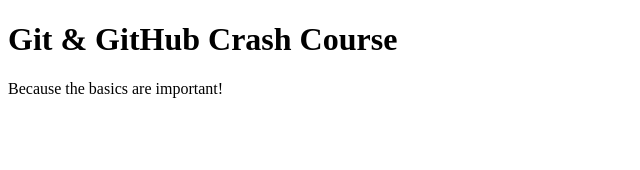
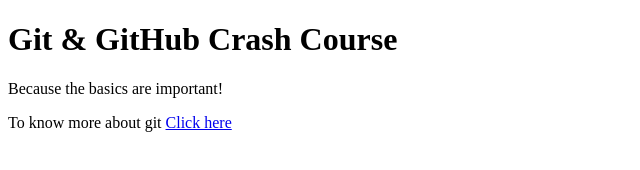
Before and after one commit to ShivamPareek69/github-crash-course, a plain HTML site: page index.html in a window 1280 px wide. Shown: the whole page, without its empty margins (0-640 px from the left). Drawn offline with Linux system fonts and the light colour scheme.

Commit message:
Added links

```diff
--- a/index.html
+++ b/index.html
@@ -9,5 +9,6 @@
   <body>
     <h1>Git & GitHub Crash Course</h1>
     <p>Because the basics are important!</p>
+    <p>To know more about git <a href="github.com">Click here</a></p>
   </body>
 </html>
```
